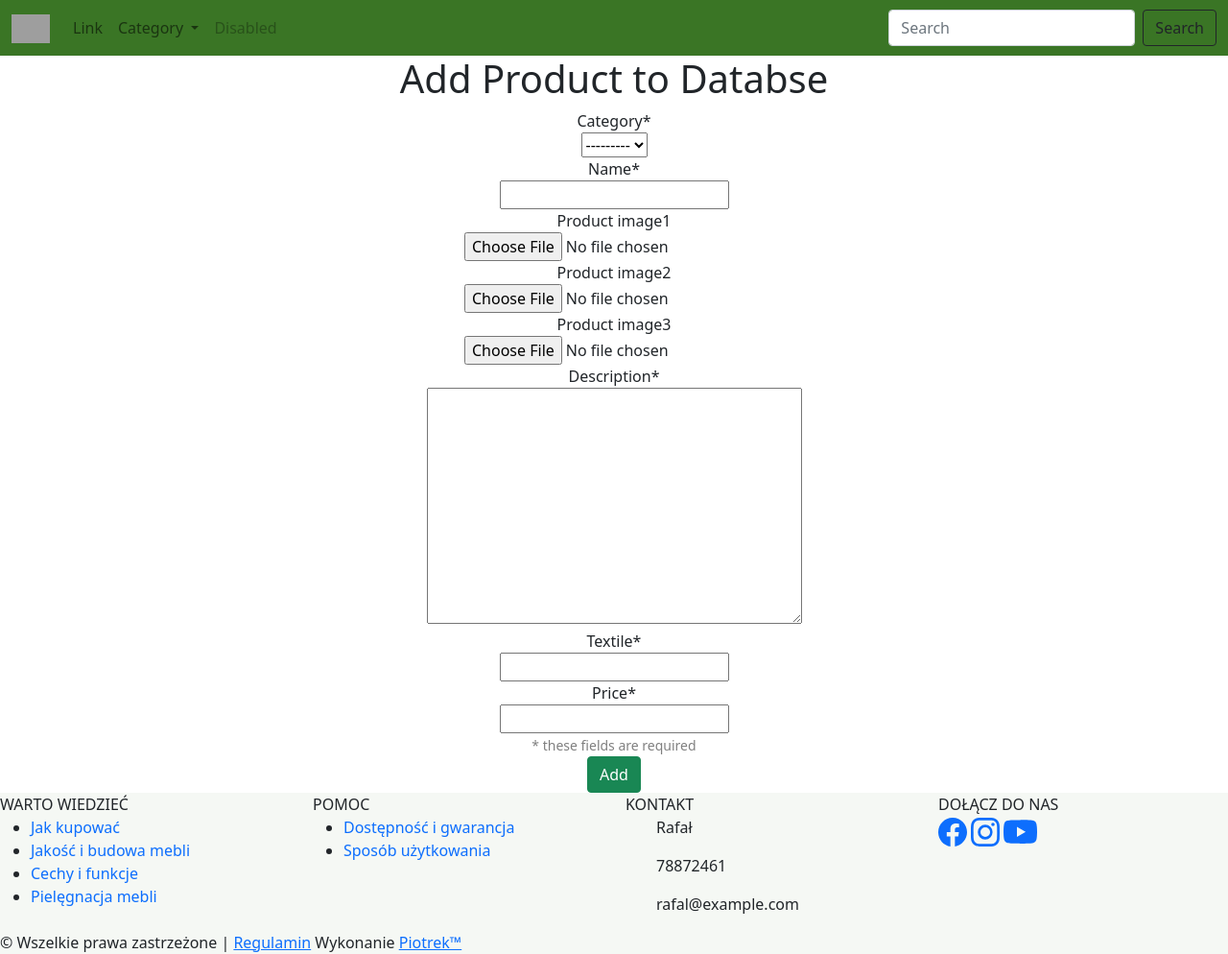
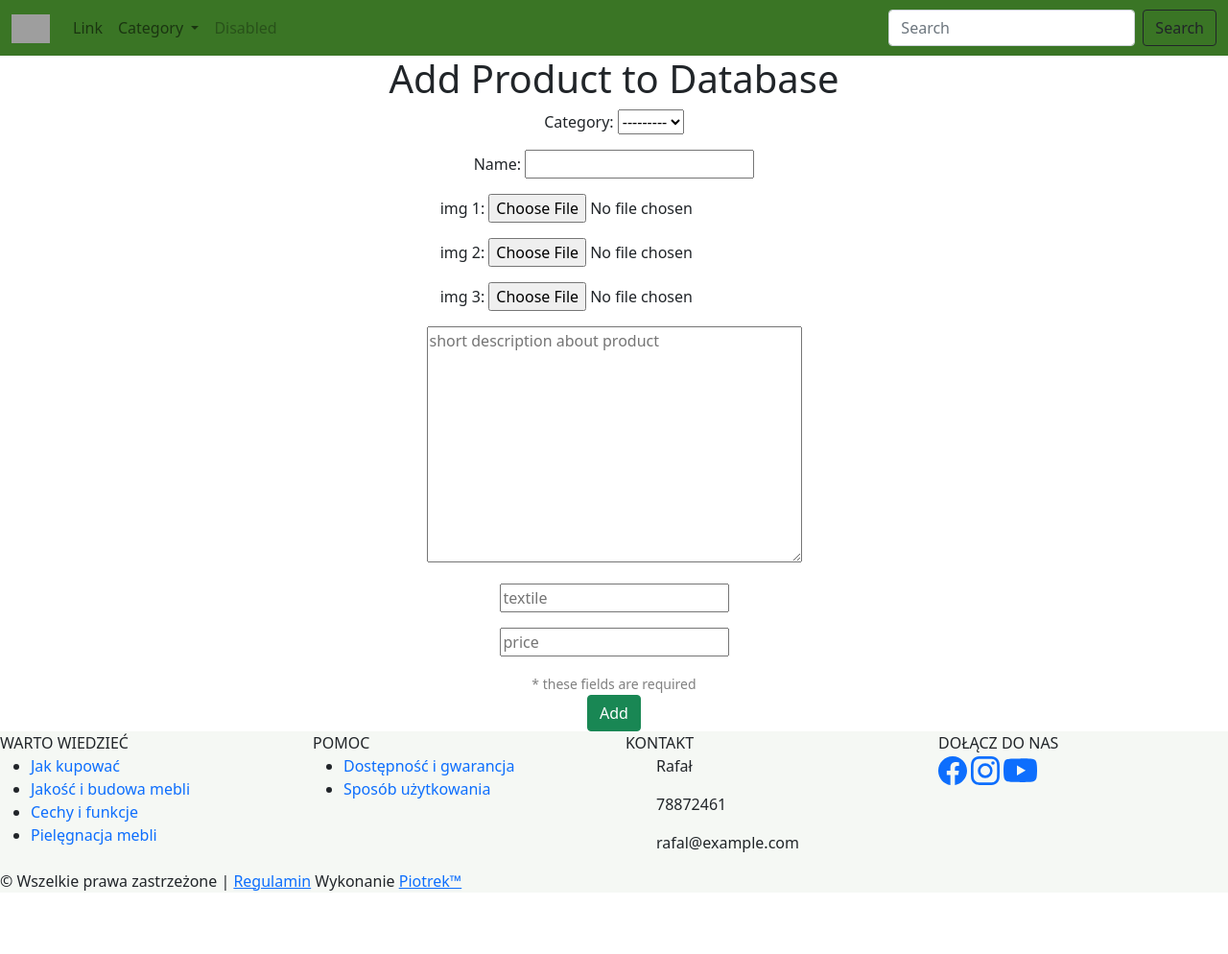
Before and after one commit to swiatekPiotr/mebramp, a Django app: page /add_product in a window 1280 px wide. Shown: the whole page at 96% size. After the commit the page ends 928 px from the top, so only its background shows below. Run offline with Django 4.2, Linux system fonts and the light colour scheme; data that the repository does not hold is empty; some libraries are stand-ins or nearby versions; grey boxes are pictures that could not be loaded.

Commit message:
prettier form prev ability

```diff
--- a/main/forms.py
+++ b/main/forms.py
@@ -6,5 +6,14 @@ from .models import Products
 class ProductsForm(ModelForm):
     class Meta:
         model = Products
-        fields = ('category', 'name', 'product_image1', 'product_image2', 'product_image3',
-                  'description', 'textile', 'price')
+        fields = ['category', 'name', 'product_image1', 'product_image2', 'product_image3',
+                  'description', 'textile', 'price']
+        labels = {
+            'product_image1': 'img 1', 'product_image2': 'img 2', 'product_image3': 'img 3',
+            'description': '', 'textile': '', 'price': '',
+        }
+        widgets = {
+            'description': forms.Textarea(attrs={'placeholder': 'short description about product'}),
+            'textile': forms.TextInput(attrs={'placeholder': 'textile'}),
+            'price': forms.NumberInput(attrs={'placeholder': 'price'}),
+        }
--- a/main/templates/main/add_product.html
+++ b/main/templates/main/add_product.html
@@ -2,12 +2,10 @@
 
 {% block title %} Add product {% endblock %}
 
-{% load crispy_forms_tags %}
-
 {% block content %}
-    <h1> Add Product to Databse </h1>
+    <h1> Add Product to Database </h1>
     <form method="POST">
-            {% csrf_token %}{{ form|crispy }}
+            {% csrf_token %}{{ form.as_p }}
             <a style="color: gray; font-size: 14px"> * these fields are required <br></a>
             <button type="submit" class="btn btn-success"> Add </button>
     </form>
```
